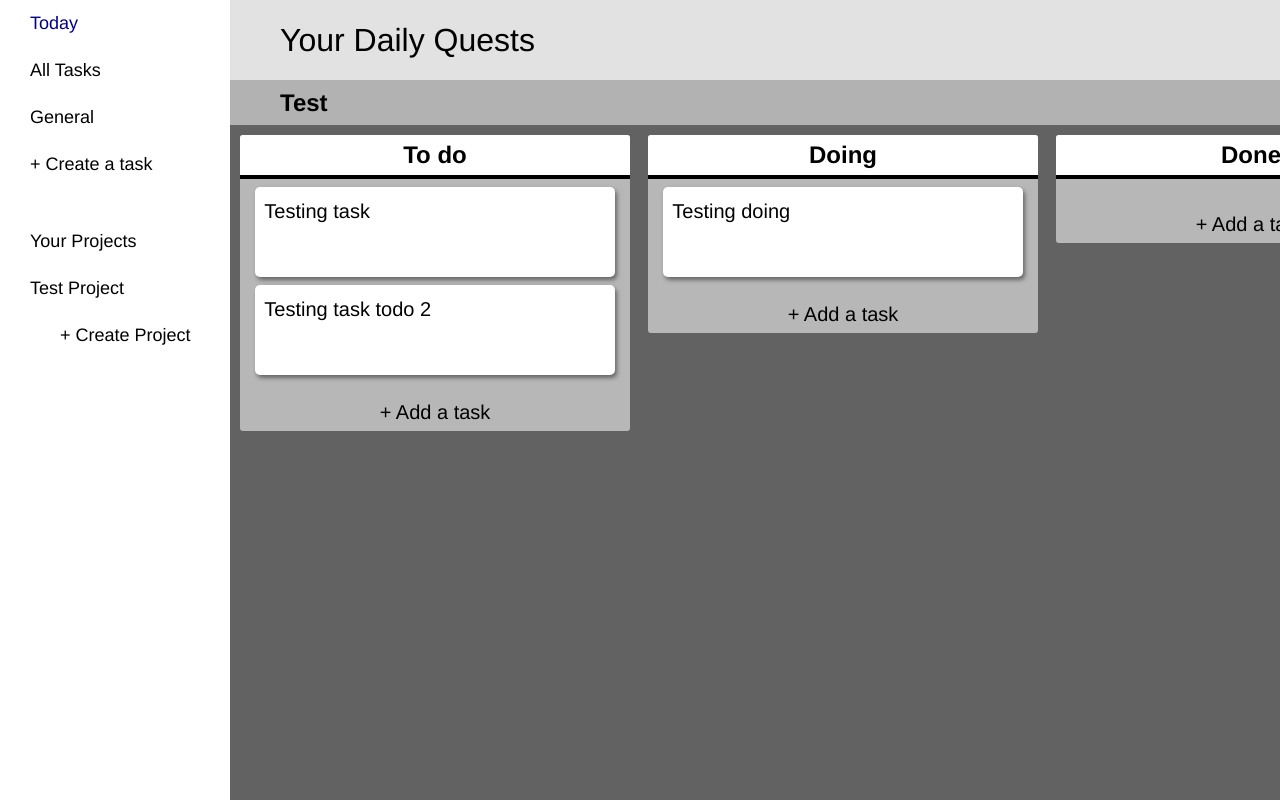
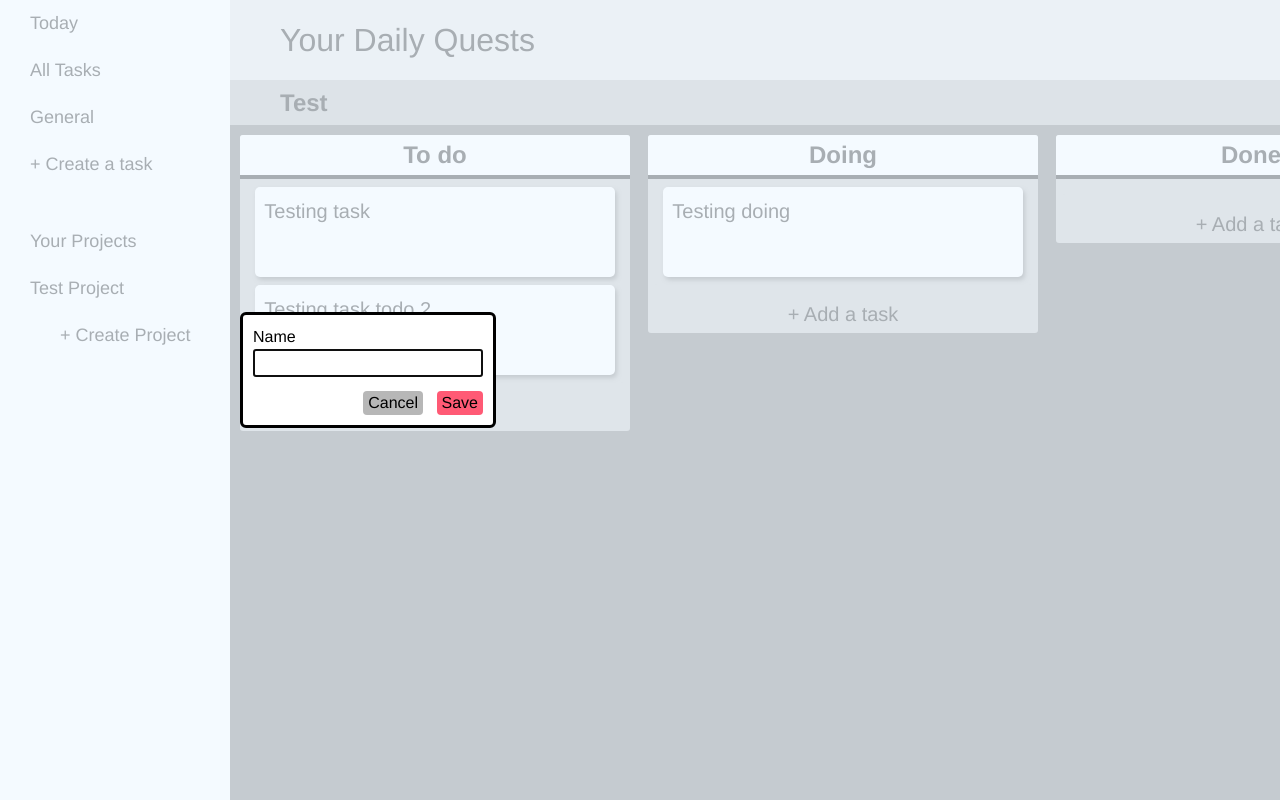
Before and after one commit to tylersemel/todo-list, a website built with webpack: page src/template.html in a window 1280 px wide. Both pictures are taken after a click on the button "+ Create Project". Built offline with nearby package versions, Linux system fonts and the light colour scheme.

Commit message:
Create modal to display creating a project and stylize the modal

```diff
--- /dev/null
+++ b/src/create-project-modal.js
@@ -0,0 +1,41 @@
+const CreateProjectModal = (() => {
+    const dialog = document.querySelector('dialog');
+    const contentDiv = document.querySelector('.content');
+
+    function displayModal() {
+        dialog.classList.add('create-project');
+        createModalHTML();
+        dialog.showModal();
+        editModalMargin();
+    }
+
+    function createModalHTML() {
+        dialog.innerHTML =
+        `<div class="create-project-container">
+            <form action="" method="POST">
+                <p>
+                    <label for="title">Name</label>
+                    <input type="text" id="title" name="title">
+                </p>
+                <button type="submit">Save</button>
+            </form>
+            <button class="cancel">Cancel</button>
+        </div>`;
+        const cancelBtn = dialog.querySelector('.cancel');
+        cancelBtn.addEventListener('click', closeModal);
+    }
+
+    function editModalMargin() {
+        const createProjectsBtn = document.querySelector('.create-project-btn');
+        const top = createProjectsBtn.getBoundingClientRect().top;
+        dialog.style.marginTop = `${top}px`;
+    }
+
+    function closeModal() {
+        dialog.close();
+    }
+
+    return { displayModal };
+})();
+
+export { CreateProjectModal };
--- a/src/display-manager.js
+++ b/src/display-manager.js
@@ -413,6 +413,7 @@ const TodoModalUI = (function() {
             return;
         }
 
+        dialog.classList.add('todo-modal');
         _card = card;
 
         clearModal();
--- a/src/index.js
+++ b/src/index.js
@@ -2,6 +2,11 @@ import "./styles.css";
 import { DisplayManager } from "./display-manager";
 import { Project } from "./project";
 import { STATUS } from "./todo";
+import { CreateProjectModal } from "./create-project-modal";
+const createProjectBtn = document.querySelector('.create-project-btn');
+createProjectBtn.addEventListener('click', CreateProjectModal.displayModal);
+
+
 
 const defaultProject = new Project('Default');
 const generalBtn = document.querySelector('.general-proj-btn');
--- a/src/styles.css
+++ b/src/styles.css
@@ -340,7 +340,7 @@ header div {
     opacity: 0.7;
 }
 
-dialog {
+.todo-modal {
     width: 60vw;
     height: 80vh;
     margin: 7vh auto;
@@ -374,7 +374,6 @@ dialog .exit {
 
 }
 
-
 body > dialog > div > div > div.todo-info > div.description-info {
     margin-top: 30px;
     display: flex;
@@ -394,7 +393,7 @@ body > dialog > div > div > div.todo-info > div.description-info > .description
     content: attr(data-text)
   }
 
-dialog .title {
+dialog[class="todo-modal"] .title {
     width: 100%;
     height: auto;
     max-height: 200px;
@@ -445,3 +444,47 @@ body > dialog > div > div > div.todo-sidebar > div.priority-info {
 .disabled:hover{
     background-color: none;
 }
+
+dialog[class="create-project"] {
+    background-color: white;
+    border-radius: 6px;
+    margin-left: 240px;
+    padding: 10px;
+}
+
+dialog[class="create-project"] .create-project-container {
+    position: relative;
+
+    display: flex;
+    flex-direction: column;
+
+}
+
+dialog[class="create-project"] .cancel {
+    position: absolute;
+    bottom: 0;
+    right: 60px;
+    background-color: #b7b7b7;
+    padding: 0 5px;
+    border-radius: 4px;
+}
+
+dialog[class="create-project"] form {
+    display: flex;
+    flex-direction: column;
+    width: 230px;
+    height: 90px;
+}
+
+dialog[class="create-project"] form p {
+    flex: 1;
+    display: flex;
+    flex-direction: column;
+}
+
+dialog[class="create-project"] form button[type=submit] {
+    align-self: end;
+    background-color: #ff5a75;
+    padding: 0 5px;
+    border-radius: 4px;
+}
--- a/src/template.html
+++ b/src/template.html
@@ -32,53 +32,16 @@
         <div class="content">
         </div>
     </div>
-    <dialog>
-        <!-- <div class="form-container">
-            <button class="exit"></button>
+    <dialog class="create-project">
+        <!-- <div class="create-project-container">
             <form action="" method="POST">
-                <fieldset>
-                    <legend>Pertinent Details</legend>
-                    <div>
-                        <label for="title">Title: </label>
-                    </div>
-                </fieldset>
-
+                <p>
+                    <label for="title">Name</label>
+                    <input type="text" id="title" name="title">
+                </p>
+                <button type="submit">Save</button>
             </form>
-        </div> -->
-        <!-- <div class="todo-container">
-            <button class="exit">X</button>
-            <div class="todo">
-                <div class="todo-info">
-                    <div class="title-info">
-                        <div class="title" contenteditable="true">Title</div>
-                    </div>
-                    <div class="list-info">
-                        <span class="list">in list</span>
-                    </div>
-                    <div class="description-info">
-                        <span>Description</span>
-                        <button class="description" aria-placeholder="Add a description">Add a description</button>
-                    </div>
-                    <div class="notes-info">
-                        <span>Notes</span>
-                        <button class="add-note">Style to look like div</button>
-                    </div>
-                </div>
-                <div class="todo-sidebar">
-                    <div class="move-info">
-                        <button class="move-todo">Move to</button>
-                    </div>
-                    <div class="due-date-info">
-                        <span>Due date</span>
-                        <span class="due-date">Jan 3, 2025</span>
-                    </div>
-                    <div class="priority-info">
-                        <span>Priority</span>
-                        <button class="priority">None</button>
-                    </div>
-                </div>
-            </div>
-
+            <button class="cancel">Cancel</button>
         </div> -->
     </dialog>
 </body>
```
